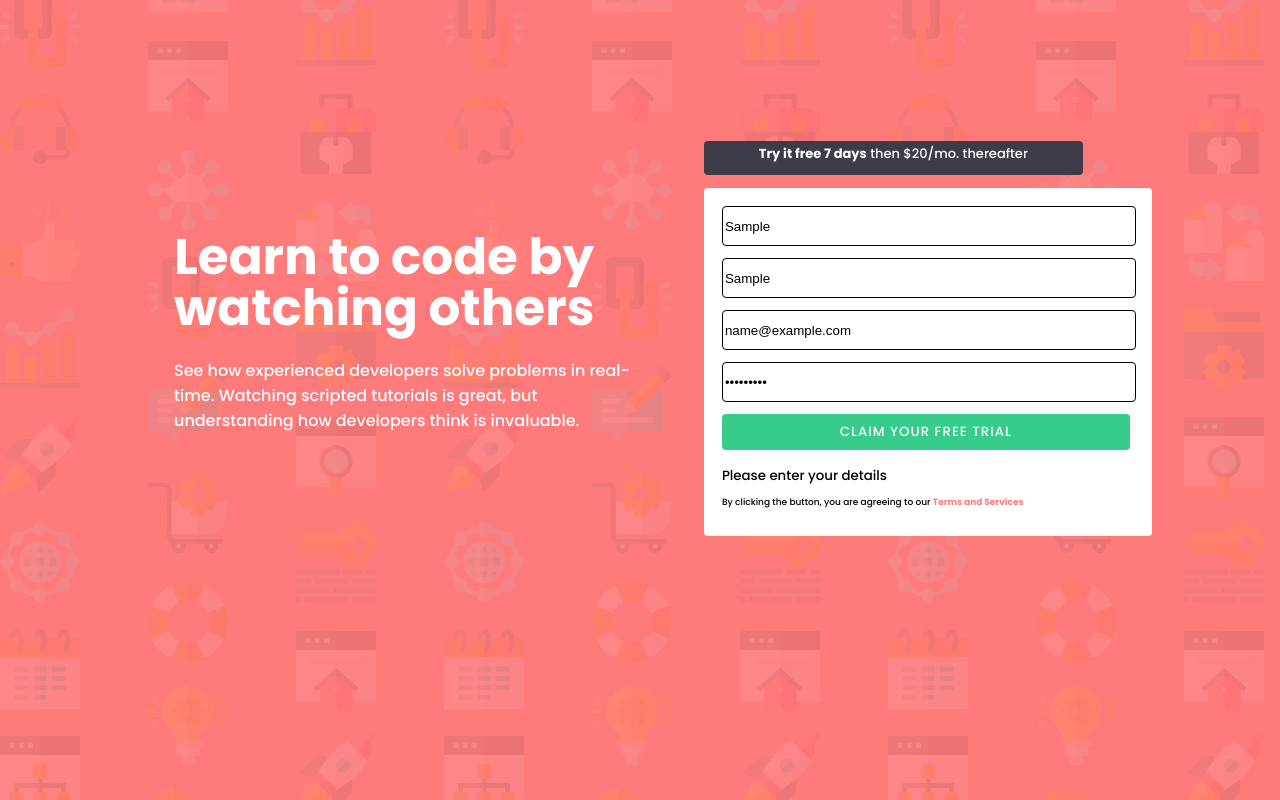
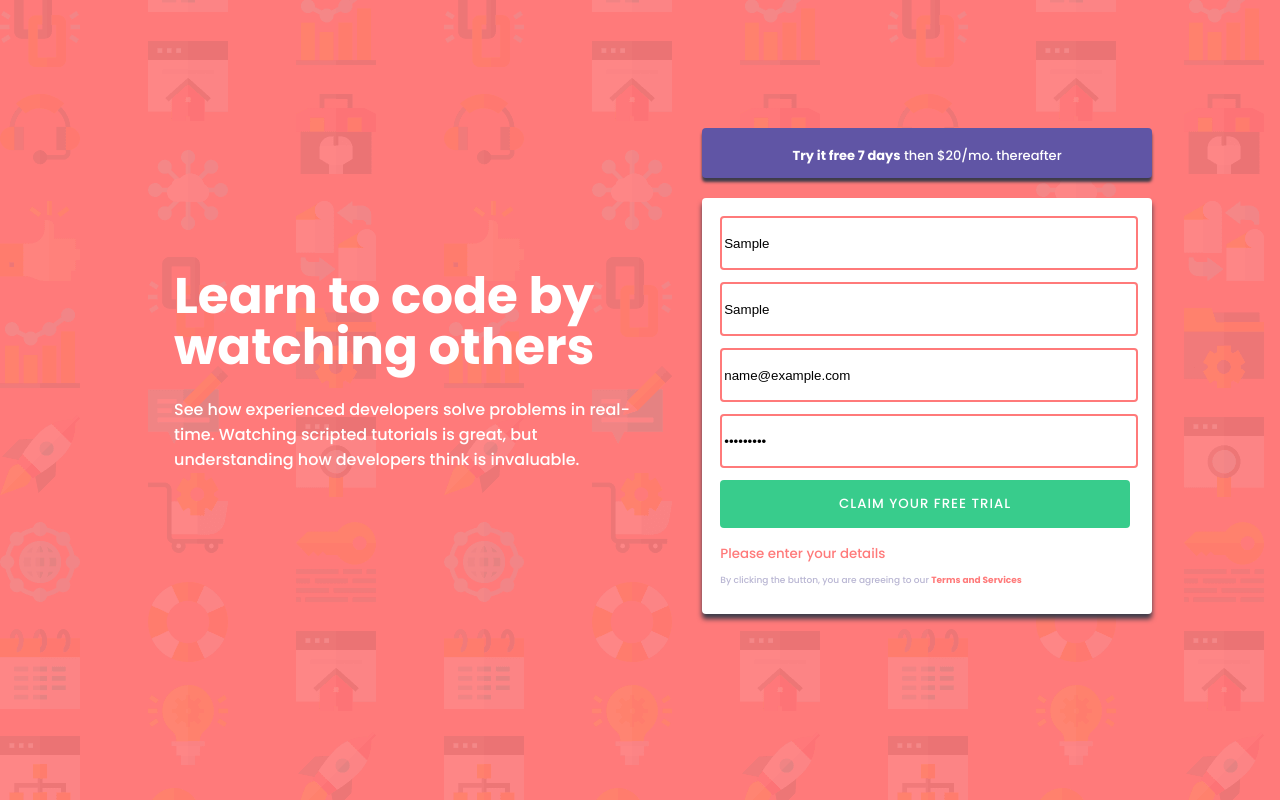
Before and after one commit to nonoza/intro-component-with-signup-form-master, a website: page index.html in a window 1280 px wide. Both pictures are taken after typing "Sample", "Sample", "name@example.com", "Sample123" into the empty fields and a click on the input "Claim your free trial". Drawn offline with Linux system fonts and the light colour scheme.

Commit message:
modifying css

```diff
--- a/css/style.scss
+++ b/css/style.scss
@@ -22,6 +22,10 @@ body{
             }
             .content-section{
                 padding: 46px;
+                @media screen and (min-width: $desktop){
+                    padding: 83px;
+                }
+
                 .title{
                     h1 {
                         margin: 0;
@@ -49,22 +53,31 @@ body{
             }
             .form-section {
                 .trial-section {
+                    color: $white;
+                    font-weight: lighter;
+                    background-color: $blue;
+                    width: 100%;
+                    height: 45px;
+                    padding: 5px 0px 0px 0px;
+                    text-align: center;
+                    border-radius: 4px;
+                    margin-bottom: 20px;
+                    box-shadow: 0px 4px 3px $darkBlue;
+                    @media screen and (max-width: $mobilewidth){
+                        height: 82px;
 
+                    }
+                    @media screen and (min-width: $desktop){
+                        padding: 3px 32px 1px 78px;
+                    }
                     p{
-                        color: $white;
-                        font-weight: lighter;
-                        background-color: $darkBlue;
-                        width: 315px;
-                        height: 30px;
-                        padding: 3px 32px 1px 32px;
                         font-size: 13px;
-                        text-align: center;
-                        border-radius: 4px;
                         @media screen and (max-width: $mobilewidth){
                             width: 290px;
-                            height: 57px;
-                            padding: 30px;
+                            height: 68px;
                             font-size: 20px;
+                            padding: 9px 0px 0px 1px;
+                            margin: auto;
                         }
 
                         a {
@@ -79,15 +92,17 @@ body{
                     background: $white;
                     padding: 18px;
                     border-radius: 4px;
+                    box-shadow: 0px 5px 5px $darkBlue;
                     form {
                         input {
                             width: 99%;
-                            height: 50%;
-                            height: 36px;
+                            height: 48px;
                             margin-bottom: 12px;
-                            border: 1px solid;
+                            border: 1px solid $grayishBlue;
                             border-radius: 4px;
-
+                            @media screen and (min-width: $desktop){
+                                height: 59px;
+                            }
 
 
                         }
@@ -135,8 +150,16 @@ body{
 
                             }
                         }
+                        small {
+                            color: $red;
+                        }
                         p {
                             font-size: 9px;
+                            color: hsl(246, 25%, 77%);
+                            @media screen and (max-width: $mobilewidth){
+                                font-size: 9px;
+                                text-align: center;
+                            }
                             a {
                                 text-decoration: none;
                                 color: $red;
--- a/css/styleguide.scss
+++ b/css/styleguide.scss
@@ -1,5 +1,5 @@
 //Responsive
-$mobilewidth : 375px;
+$mobilewidth : 715px;
 $desktop : 1440px;
 
 //Colors
@@ -7,7 +7,7 @@ $red: hsl(0, 100%, 74%) ;
 $green: hsl(154, 59%, 51%);
 
 //Accent
-$blue : hsl(154, 59%, 51%);
+$blue : hsl(248, 32%, 49%);
 
 //Neatral
 $darkBlue: hsl(249, 10%, 26%);
--- a/index.html
+++ b/index.html
@@ -32,10 +32,10 @@
       </div>
       <div class="form">
         <form id ="form" method="get" name="signup" >
-          <input type="text"  placeholder="First Name " name="firstname" class="firstname"/>
-          <input type="text"  placeholder="Last Name" name="lastname" class="lastname"/>
-          <input type="email"  placeholder=" Email Address" name="email" class="email"/>
-          <input type="password" pattern="(?=.*\d)(?=.*[a-z])(?=.*[A-Z]).{8,}" name="password" placeholder="Password" class="password"/>
+          <input type="text"  placeholder="First Name " name="firstname" class="field"/>
+          <input type="text"  placeholder="Last Name" name="lastname" class="field"/>
+          <input type="email"  placeholder=" Email Address" name="email" class="field"/>
+          <input type="password"  name="password" placeholder="Password" class=" field"/>
           <input type="submit" value="Claim your free trial" class="cta" />
           <small></small>
           <p> By clicking the button, you are agreeing to our <a href ="#">Terms and Services</a></p>
--- a/js/script.js
+++ b/js/script.js
@@ -1,5 +1,6 @@
 //variable
 let cta = document.querySelector('.cta');
+
 const firstName = document.forms["signup"]["firstname"].value;
 const lasttName = document.forms["signup"]["lastname"].value;
 const email = document.forms["signup"]["email"].value;
@@ -10,13 +11,27 @@ const form = document.getElementById("form");
 form.addEventListener('submit', (e) =>{
    e.preventDefault();
    let messageerror = document.querySelector("small");
-  if (firstName === '' || lasttName === '' || email === ''|| password === ''){
+   let borderFields = document.querySelectorAll('.field');
+  if (!firstName || !lasttName || !email|| !password){
    //alert("insert the name")
-   messageerror.innerText = "Please enter your details";
-  } else {
-   if (!firstName === ''|| !lasttName === ''|| !email===''| !password === '') {
-      messageerror.innerText = 'Form submited'
-   }
+   messageerror.textContent = "Please enter your details";
+   borderFields[0].style.border = " 2px solid  hsl(0, 100%, 74%)";
+   borderFields[1].style.border = " 2px solid  hsl(0, 100%, 74%)";
+   borderFields[2].style.border = " 2px solid  hsl(0, 100%, 74%)";
+   borderFields[3].style.border = " 2px solid  hsl(0, 100%, 74%)";
+  }
+  if (email) {
+   if (ValidateEmail(email)){
+      messageerror.textContent = "Enter the correct email";
+     }
   }
 
+
  });
+
+ function ValidateEmail(emails) {
+
+   const pattens = "/^[a-zA-Z0-9.!#$%&'*+\/=?^_`{|}~-]+@[a-zA-Z0-9](?:[a-zA-Z0-9-]{0,61}[a-zA-Z0-9])?(?:\.[a-zA-Z0-9](?:[a-zA-Z0-9-]{0,61}[a-zA-Z0-9])?)*$/";
+   return pattens.test(String(emails).toLocaleLowerCase());
+
+}
```
Also changed, not shown: css/style.css, 1 other file.
